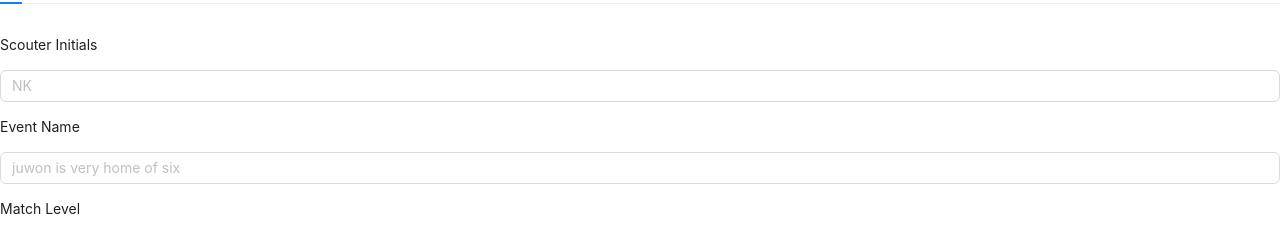
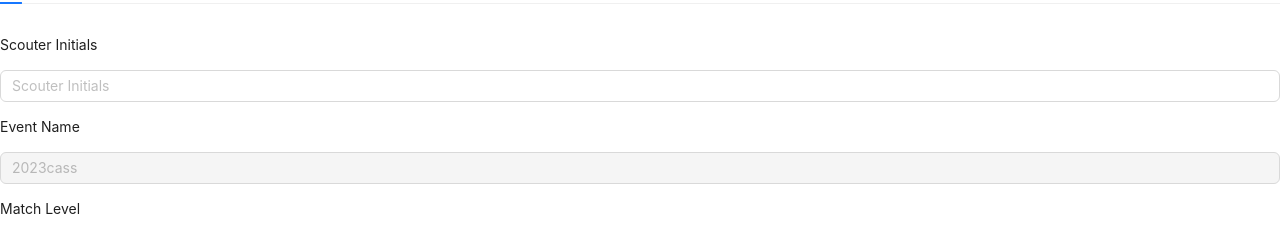
Before and after one commit to PhantomCatz/IntegratedScoutingApps, a React (Create React App) app in the folder integrated-scouting-apps/: page /scoutingapp/match in a window 1280 px wide. Shown: the part 168-400 px from the top of the page. Built offline with nearby package versions, Linux system fonts and the light colour scheme; the HTML template or start-up script is replaced by a standard one; a web font is replaced by a local one.

Commit message:
added favicon

```diff
--- a/integrated-scouting-apps/src/routes/match.tsx
+++ b/integrated-scouting-apps/src/routes/match.tsx
@@ -39,10 +39,10 @@ function preMatch() {
     return (
         <div>
             <p>Scouter Initials</p>
-            <Input placeholder="NK" maxLength={2}/>
+            <Input placeholder="Scouter Initials" maxLength={2}/>
             <br></br>
             <p>Event Name</p>
-            <Input placeholder="juwon is very home of six"/>
+            <Input placeholder="2023cass" disabled={true}/>
             <br></br>
             <p>Match Level</p>
             <Dropdown menu={{ items }} trigger={['click']}>
```
Also changed, not shown: 2 other files (tests, documents, lock files or other folders).
